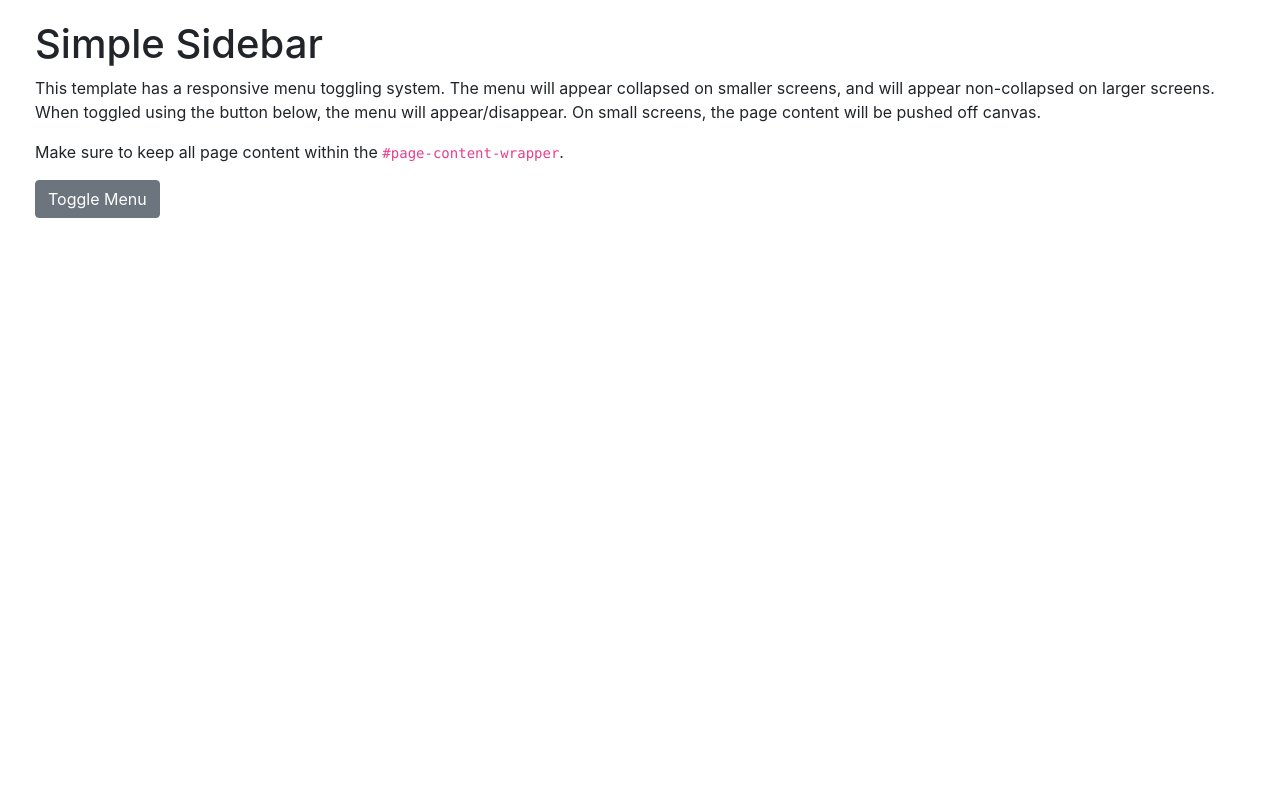
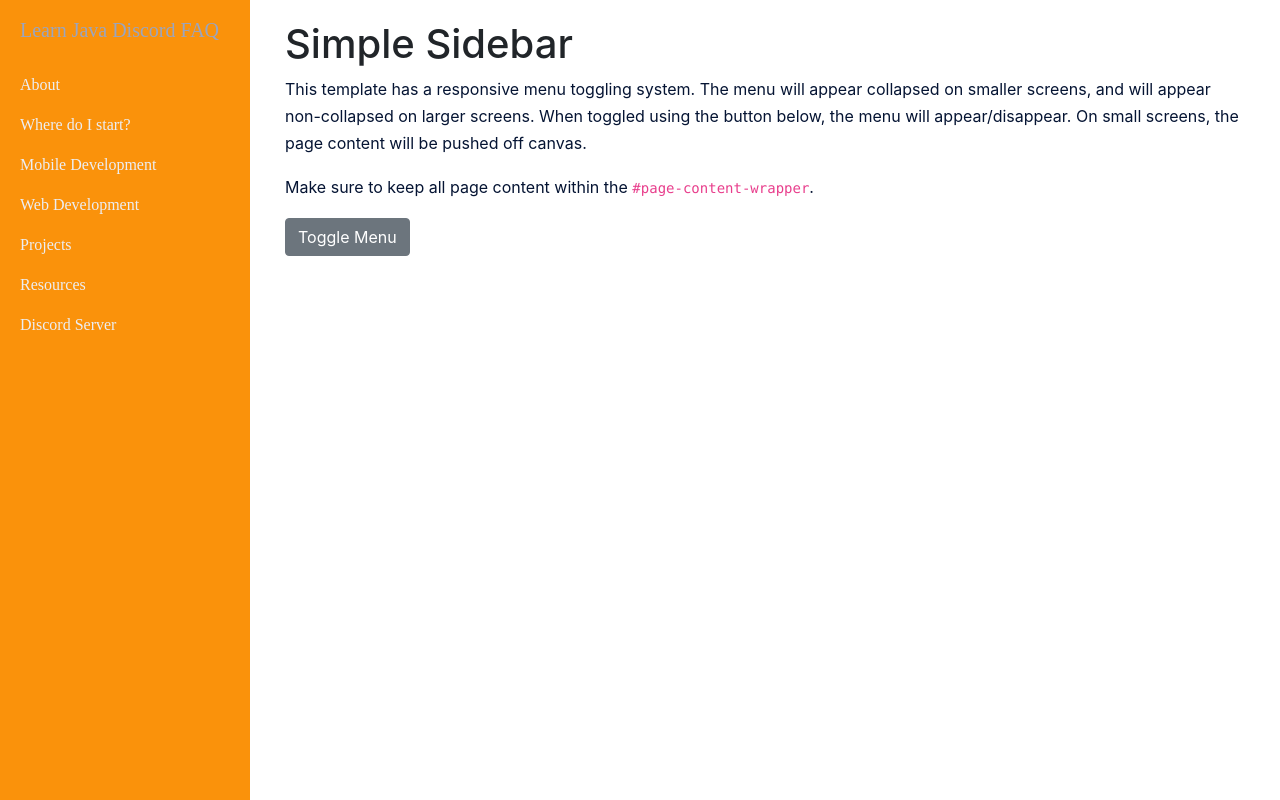
Before and after one commit to learn-java-discord/learn-java-discord.github.io, a website: page index.html in a window 1280 px wide. Drawn offline with Linux system fonts and the light colour scheme.

Commit message:
CSS Changed

```diff
--- a/css/simple-sidebar.css
+++ b/css/simple-sidebar.css
@@ -1,12 +1,13 @@
-/*!
- * Start Bootstrap - Simple Sidebar (https://startbootstrap.com/template-overviews/simple-sidebar)
- * Copyright 2013-2017 Start Bootstrap
- * Licensed under MIT (https://github.com/BlackrockDigital/startbootstrap-simple-sidebar/blob/master/LICENSE)
- */
+h3 {
+	color: #000000;
+}
 
-body {
-  overflow-x: hidden;
+p {
+	color: #051433;
+	line-height: 170%;
 }
+
+ /* Toggle Styles */
 
 #wrapper {
     padding-left: 0;
@@ -28,7 +29,7 @@ body {
     height: 100%;
     margin-left: -250px;
     overflow-y: auto;
-  background: #000;
+    background: #fa920b;
     -webkit-transition: all 0.5s ease;
     -moz-transition: all 0.5s ease;
     -o-transition: all 0.5s ease;
@@ -50,7 +51,6 @@ body {
     margin-right: -250px;
 }
 
-
 /* Sidebar Styles */
 
 .sidebar-nav {
@@ -60,6 +60,7 @@ body {
     margin: 0;
     padding: 0;
     list-style: none;
+	font-family: 'Roboto Slab', serif;
 }
 
 .sidebar-nav li {
@@ -70,51 +71,58 @@ body {
 .sidebar-nav li a {
     display: block;
     text-decoration: none;
-  color: #999999;
+    color: #ECEEF3;
 }
 
 .sidebar-nav li a:hover {
     text-decoration: none;
     color: #fff;
-  background: rgba(255, 255, 255, 0.2);
+    background: rgba(255,255,255,0.2);
 }
 
-.sidebar-nav li a:active, .sidebar-nav li a:focus {
+.sidebar-nav li a:active,
+.sidebar-nav li a:focus {
     text-decoration: none;
 }
 
-.sidebar-nav>.sidebar-brand {
+.sidebar-nav > .sidebar-brand {
     height: 65px;
-  font-size: 18px;
+    font-size: 20px;
     line-height: 60px;
+	font-family: 'Roboto Slab', bold;
 }
 
-.sidebar-nav>.sidebar-brand a {
-  color: #999999;
+.sidebar-nav > .sidebar-brand a {
+    color: #ECEEF3;
 }
 
-.sidebar-nav>.sidebar-brand a:hover {
-  color: #fff;
+.sidebar-nav > .sidebar-brand a:hover {
+    color: #9aa5c0;
     background: none;
 }
 
 @media(min-width:768px) {
     #wrapper {
+        padding-left: 250px;
+    }
+
+    #wrapper.toggled {
         padding-left: 0;
     }
-  #wrapper.toggled {
-    padding-left: 250px;
+
+    #sidebar-wrapper {
+        width: 250px;
     }
-  #sidebar-wrapper {
+
+    #wrapper.toggled #sidebar-wrapper {
         width: 0;
     }
-  #wrapper.toggled #sidebar-wrapper {
-    width: 250px;
-  }
+
     #page-content-wrapper {
         padding: 20px;
         position: relative;
     }
+
     #wrapper.toggled #page-content-wrapper {
         position: relative;
         margin-right: 0;
--- a/index.html
+++ b/index.html
@@ -27,7 +27,7 @@
             <ul class="sidebar-nav">
                 <li class="sidebar-brand">
                     <a href="#">
-                        Start Bootstrap
+                        Learn Java Discord FAQ
                     </a>
                 </li>
                 <li>
```
Lines whose indentation alone changed are shown as unchanged.
